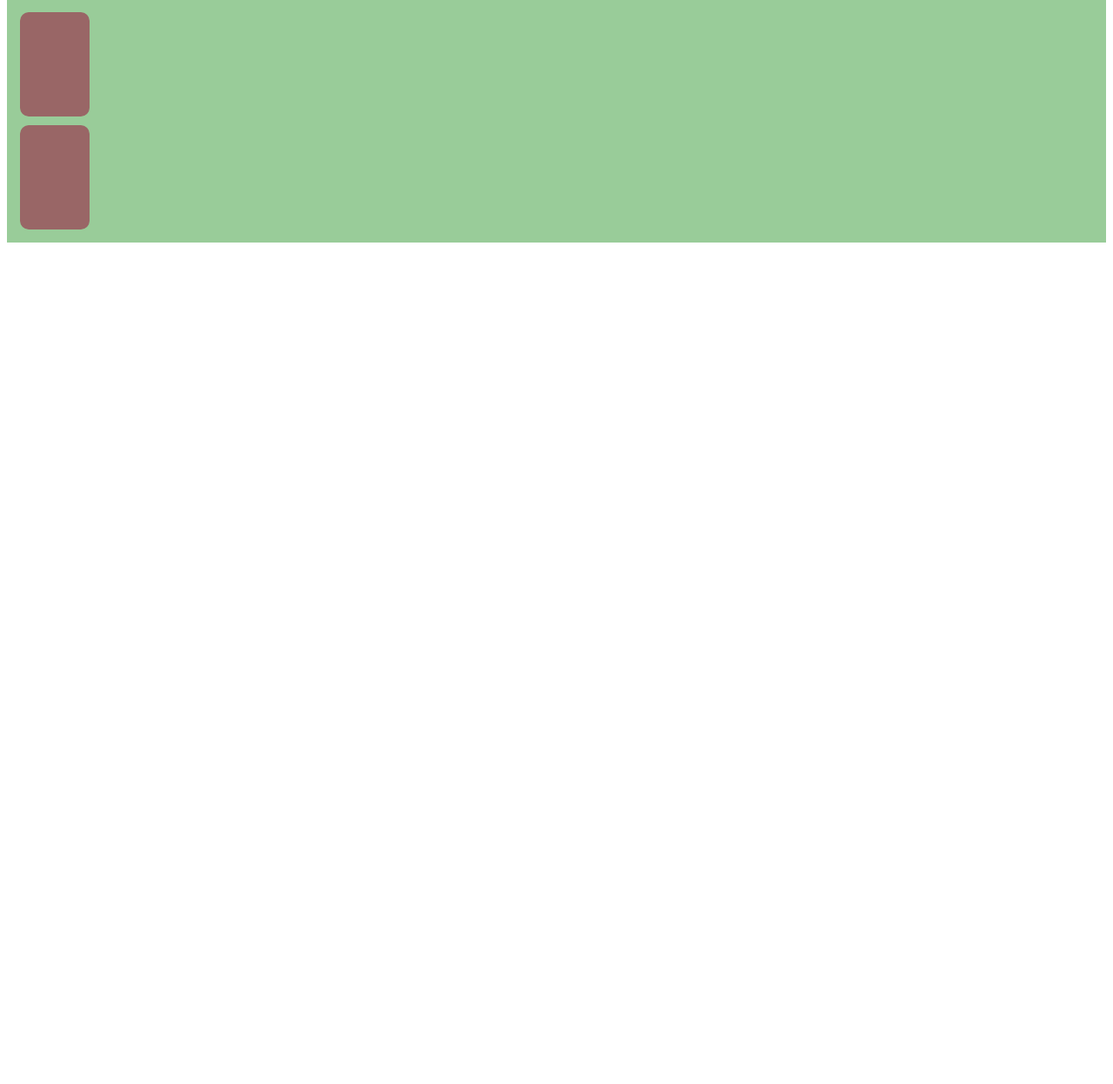
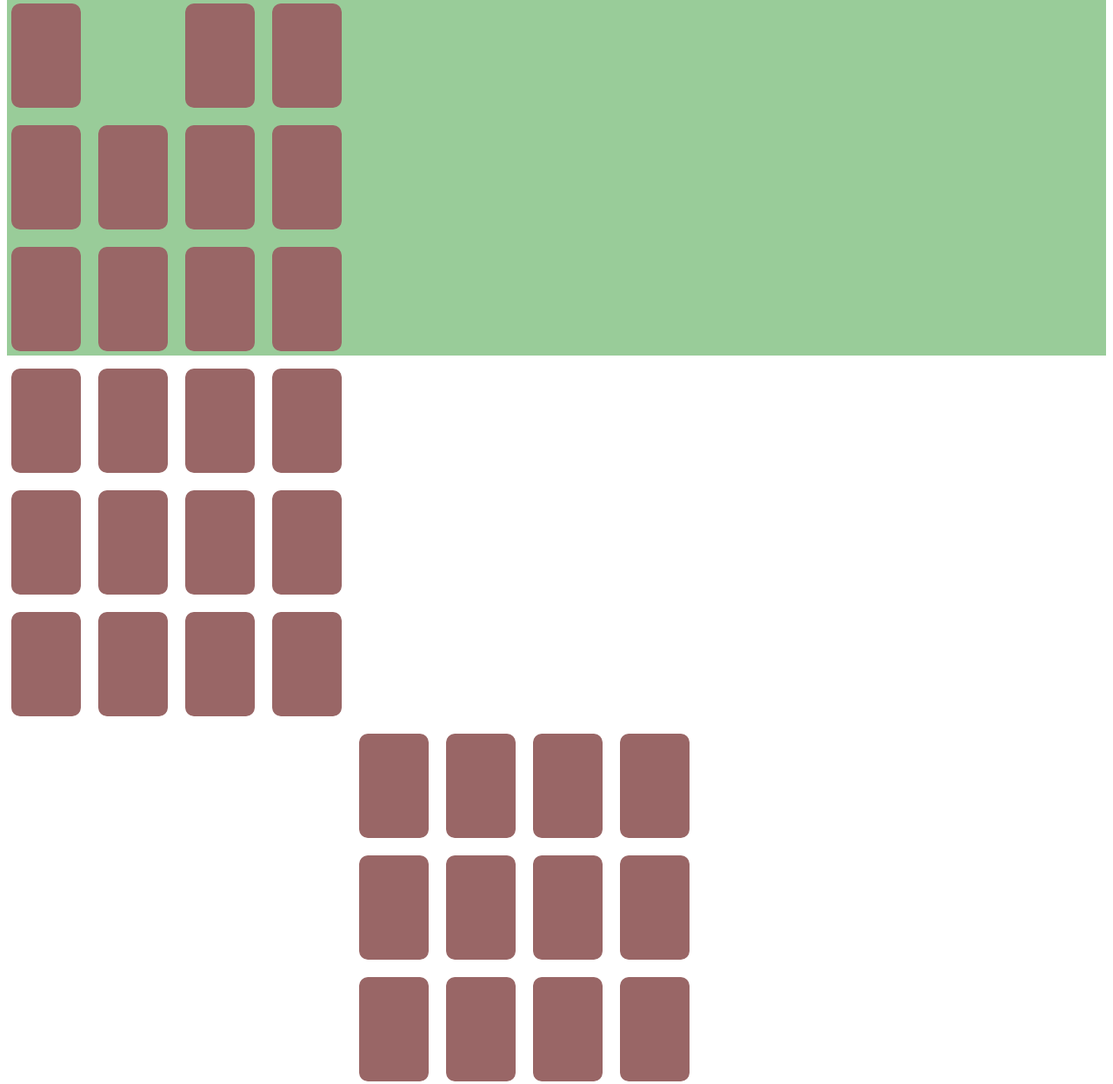
Before and after one commit to xmx134/game-h5-base, a plain HTML site: page card/index.html in a window 1280 px wide. Shown: the part 9-1256 px from the top of the page at 87% size. Before the commit the page ends 800 px from the top, so only its background shows below. Drawn offline with Linux system fonts and the light colour scheme.

Commit message:
代码更新

```diff
--- a/card/css/css3flip.css
+++ b/card/css/css3flip.css
@@ -3,8 +3,14 @@
   padding: 5px;
 }
 
+.cards {
+  position: relative;
+  width: 380px;
+  height: 400px;
+}
+
 .card {
-  margin: 10px;
+  position: absolute;
   -webkit-perspective: 600;
   width: 80px;
   height: 120px;
@@ -46,3 +52,7 @@ img {
   max-height: 120px;
   border-radius: 8px;
 }
+
+.card-removed {
+  opacity: 0;
+}
--- a/card/index.html
+++ b/card/index.html
@@ -25,7 +25,7 @@
     </div>
   </section>
   <script src="js/jquery-3.4.1.js"></script>
-  <script src="js/card.js"></script>
+  <script src="js/H5Game.js"></script>
   <link rel="stylesheet" href="css/css3flip.css">
 </body>
 </html>
--- /dev/null
+++ b/card/js/H5Game.js
@@ -0,0 +1,14 @@
+$(() => {
+  for (var i = 0; i < 11; i++) {
+    $('.card:first-child').clone().appendTo('.cards');
+  }
+  $('.cards').children().each(function(index) {
+    $(this).css({
+      'left':  ($(this).width() + 20) * (index % 4),
+      'top': ($(this).height() + 20) * Math.floor(index / 4)
+    })
+    $(this).click(function(){
+      $(this).toggleClass('card-flipped');
+    })
+  })
+})
```
